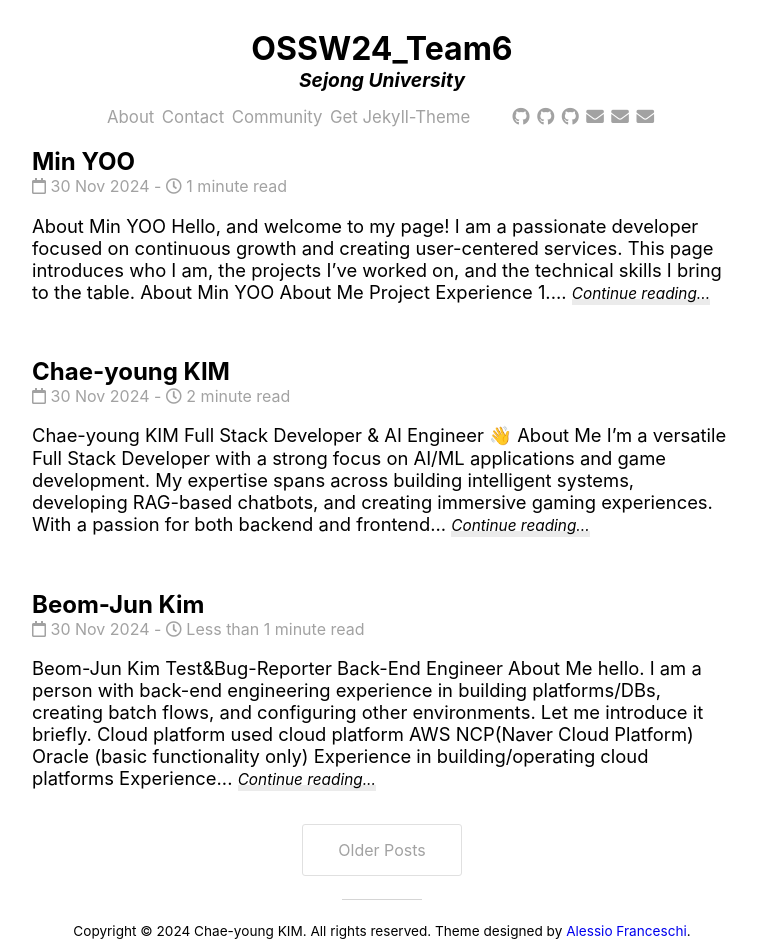
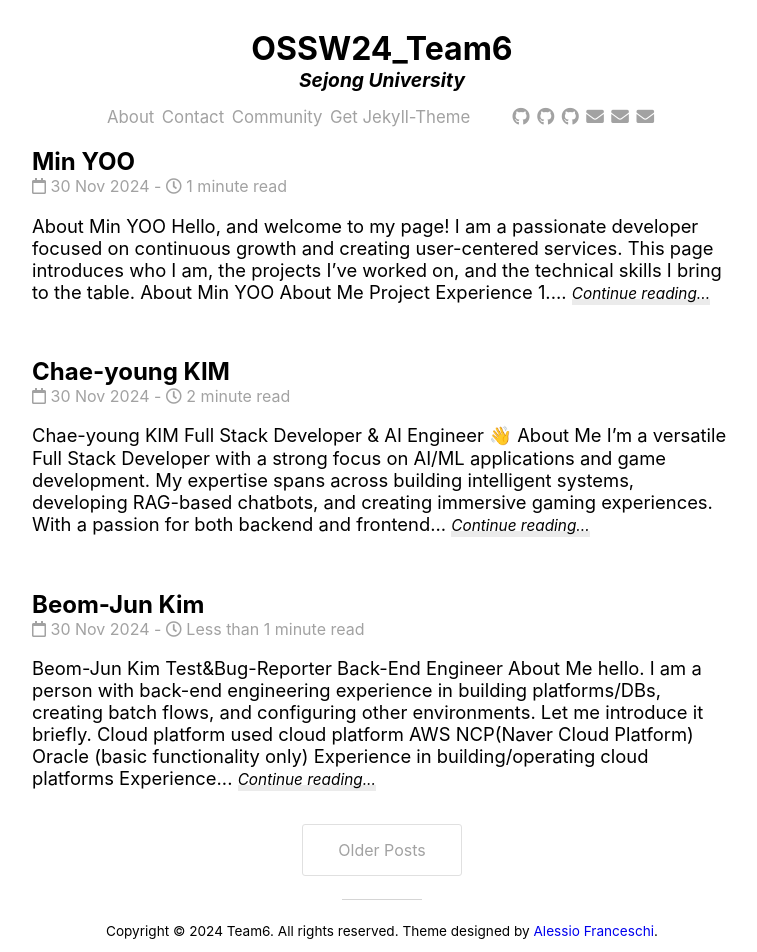
Before and after one commit to yoooousir/OSSW24_Team6, a Jekyll site: the page built from index.html, in a window 1280 px wide. Shown: the whole page, without its empty margins (258-1015 px from the left). Built offline with Jekyll 4.4.1, drawn with Linux system fonts in a browser that asks for light colours; nearby versions of some CDN libraries; the list of posts is cut into pages by our own code.

Commit message:
Update _config.yml

```diff
--- a/_config.yml
+++ b/_config.yml
@@ -2,9 +2,9 @@
 title: OSSW24_Team6
 description: "This is Team6 blog developed in OSSW24, Sejong University."
 url:  "https://yoooousir.github.io" # Actual base url of the website
-baseurl: "/OSSW24_Team6.github.io"           # url of the jekyll blog. e.g. if you set url to "mysite.com" and baseurl to "blog", the jekyll website will work on "mysite.com/blog"
+baseurl: "/OSSW24_Team6"           # url of the jekyll blog. e.g. if you set url to "mysite.com" and baseurl to "blog", the jekyll website will work on "mysite.com/blog"
 author:
-  name: "Chae-young KIM"
+  name: "Team6"
   email: "kcy537199@sju.ac.kr"
   url: "https://github.com/yoooousir"
 permalink: /:year/:month/:day/:title:output_ext
```
